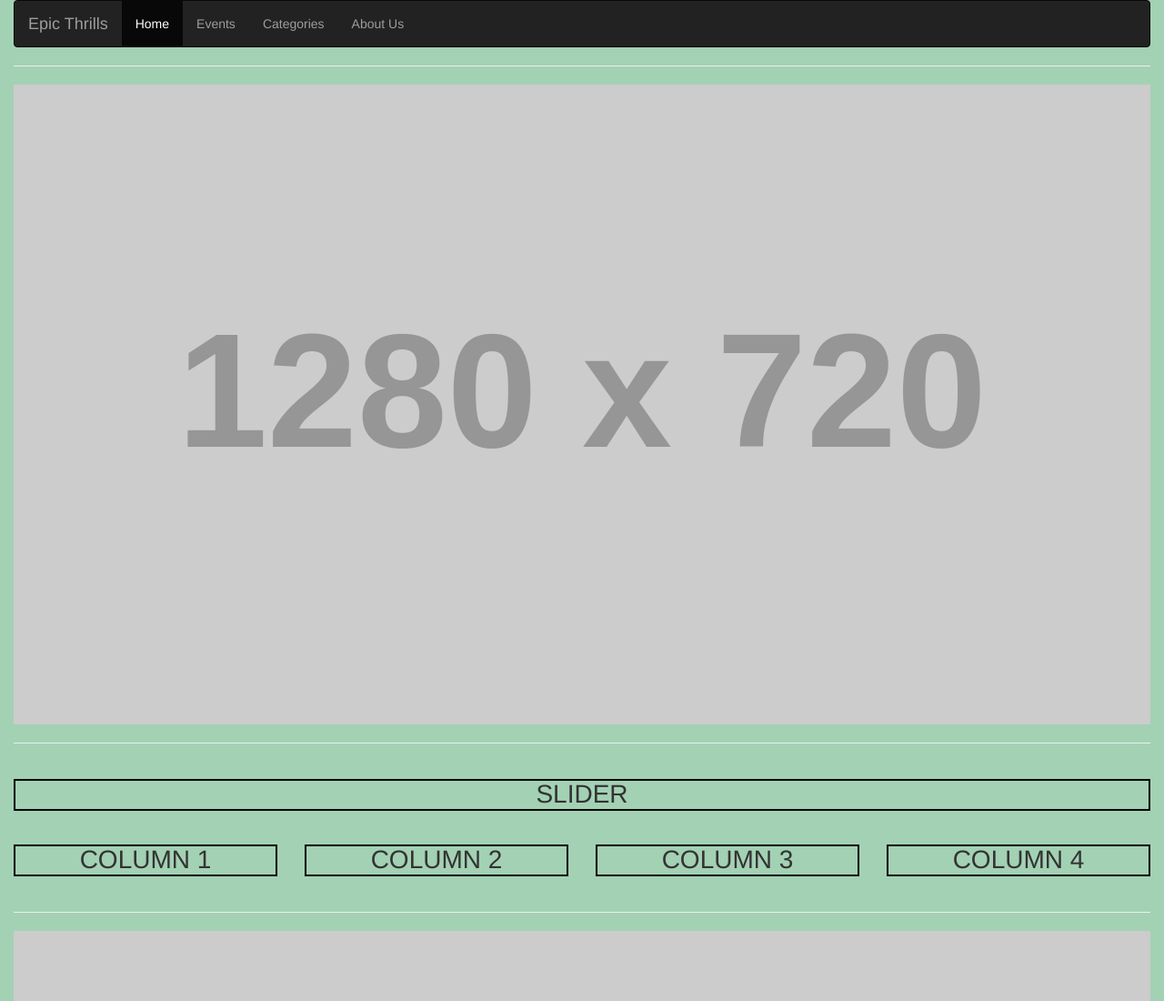
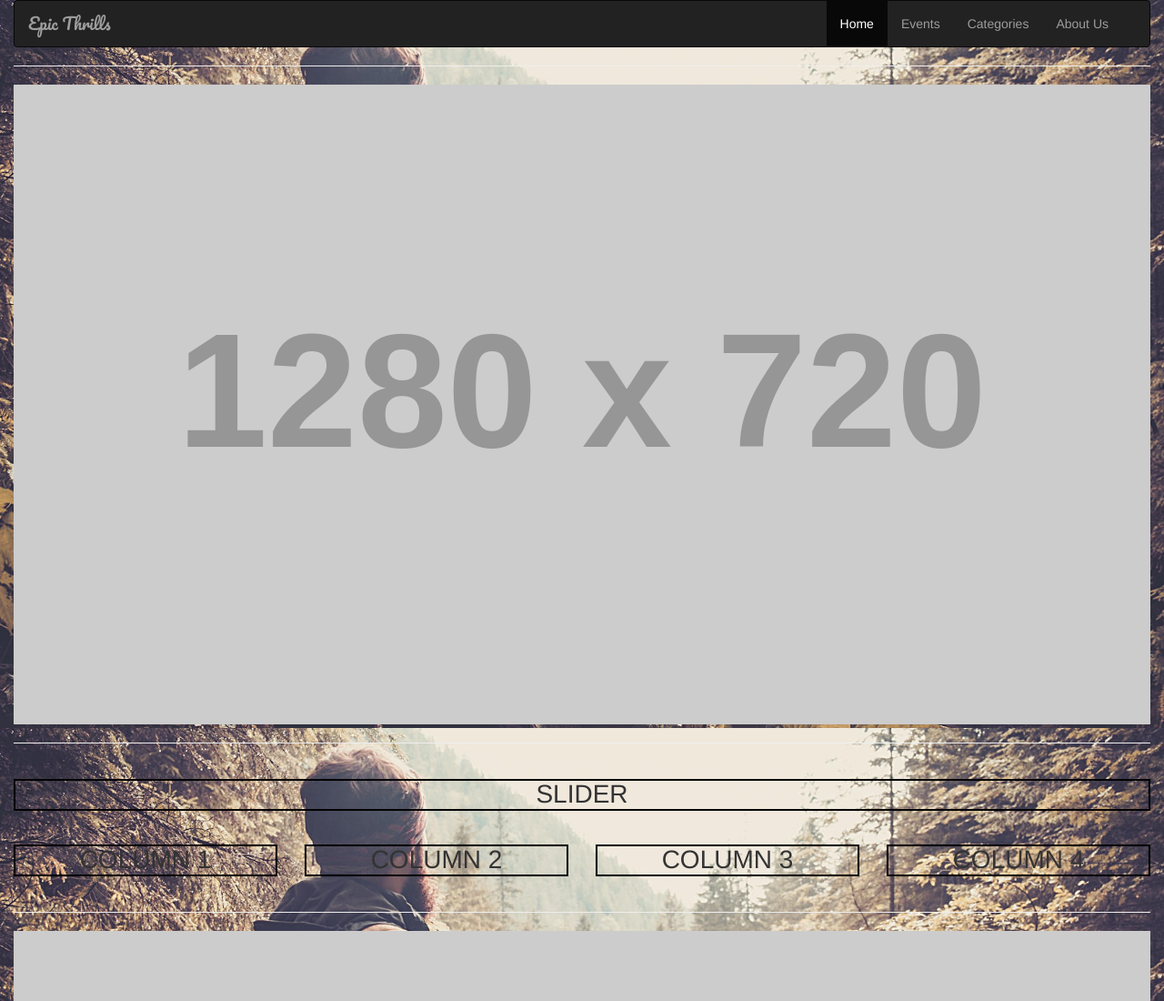
Before and after one commit to WebWeaversAnM/EpicThrills, a plain HTML site: page index.html in a window 1280 px wide. Shown: the top 1100 px of the page at 91% size. Drawn offline with nearby package versions, Linux system fonts and the light colour scheme; placeholder pictures from the web are drawn by us.

Commit message:
Background

```diff
--- a/css/style.css
+++ b/css/style.css
@@ -5,9 +5,20 @@ h1{
 	text-align: center;
 }
 body{
-	background-color: #a3d1b4;
+	background-image: url("../img/back.jpg");
+	background-position: center center;
+	background-repeat: no-repeat;
+	background-attachment: fixed;
+	background-size: cover;
+	background-color: #464646;
 }
 img{
 	margin-left: auto;
 	margin-right: auto;
 }
+#myNavbar{
+	float: right;
+}
+.navbar-brand{
+	font-family: 'Pacifico', cursive;
+}
--- a/index.html
+++ b/index.html
@@ -11,6 +11,7 @@
     <link href="css/bootstrap.min.css" rel="stylesheet">
     <link rel="stylesheet" type="text/css" href="css/style.css">
     <link rel="stylesheet" type="text/css" href="css/normalize.css">
+    <link href="https://fonts.googleapis.com/css?family=Pacifico" rel="stylesheet">
     <!-- HTML5 shim and Respond.js for IE8 support of HTML5 elements and media queries -->
     <!-- WARNING: Respond.js doesn't work if you view the page via file:// -->
     <!--[if lt IE 9]>
```
Also changed, not shown: img/back.jpg (added).
